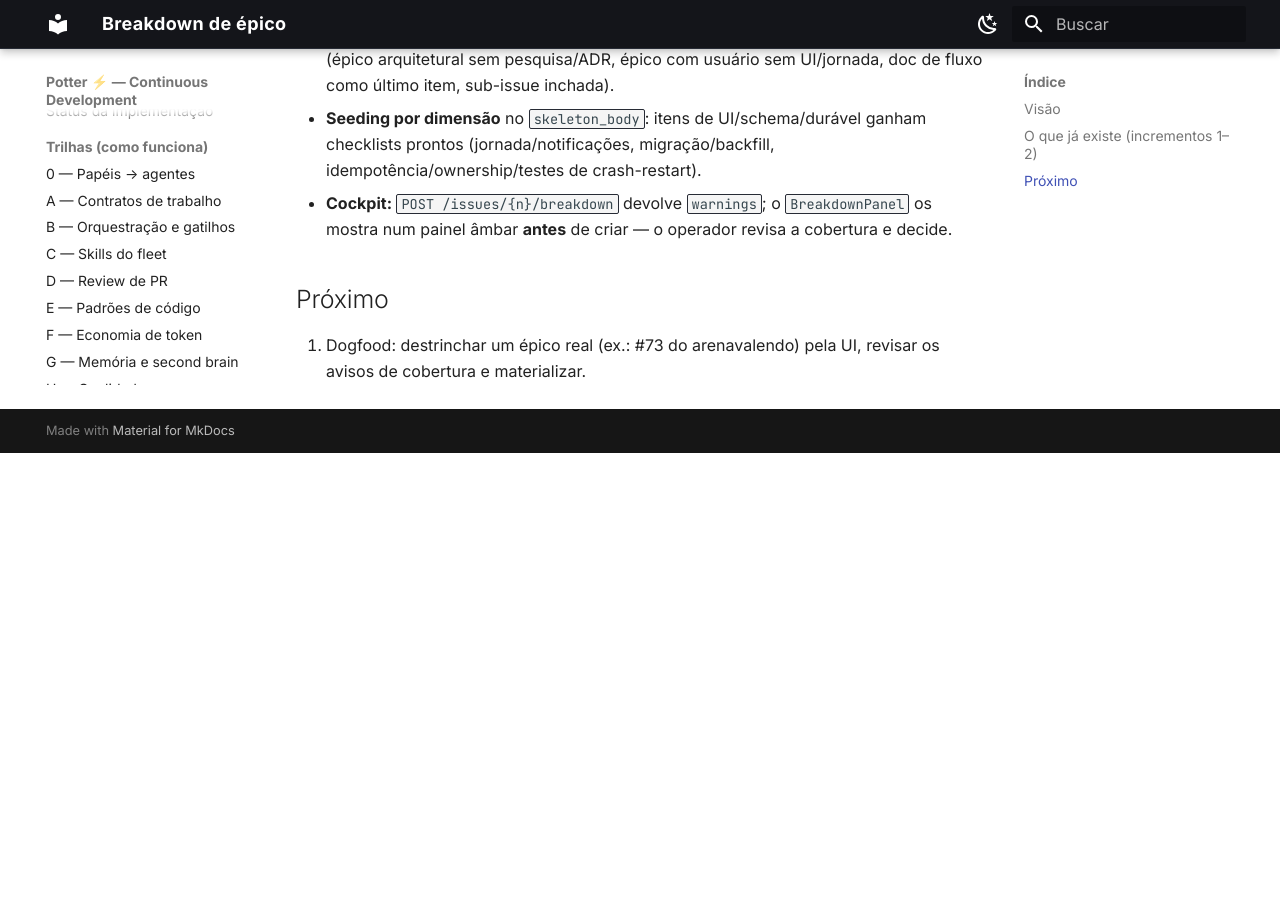
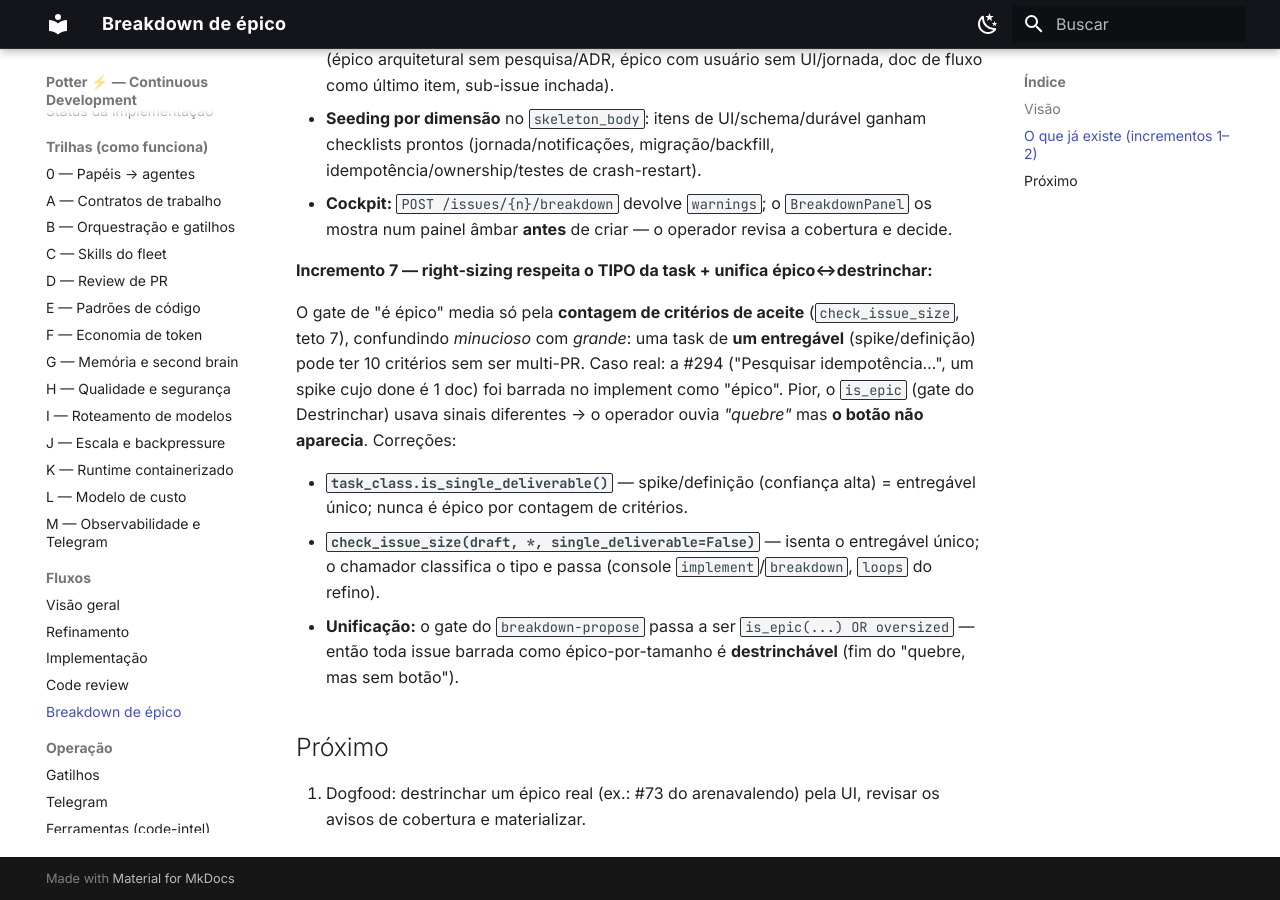
Before and after one commit to CenturyBoys/roboto, an MkDocs documentation site: the page built from docs/fluxos/04-breakdown-epico.md, in a window 1280 px wide and 900 px high, scrolled down 4029 px. Built offline with MkDocs 1.6.1 and Material for MkDocs 9.7.7, drawn with Linux system fonts in a browser that asks for light colours; before the commit the page ends 4482 px from its top, so only the background shows below that.

Commit message:
docs(breakdown): right-sizing respeita tipo + unifica épico↔destrinchar (inc. 7)

```diff
--- a/docs/fluxos/04-breakdown-epico.md
+++ b/docs/fluxos/04-breakdown-epico.md
@@ -110,7 +110,22 @@ inchados. As correções tornam a cobertura **estrutural**, não dependente do m
 - **Cockpit:** `POST /issues/{n}/breakdown` devolve `warnings`; o `BreakdownPanel` os mostra num
   painel âmbar **antes** de criar — o operador revisa a cobertura e decide.
 
+**Incremento 7 — right-sizing respeita o TIPO da task + unifica épico↔destrinchar:**
+
+O gate de "é épico" media só pela **contagem de critérios de aceite** (`check_issue_size`, teto 7),
+confundindo *minucioso* com *grande*: uma task de **um entregável** (spike/definição) pode ter 10
+critérios sem ser multi-PR. Caso real: a #294 ("Pesquisar idempotência…", um spike cujo done é 1
+doc) foi barrada no implement como "épico". Pior, o `is_epic` (gate do Destrinchar) usava sinais
+diferentes → o operador ouvia *"quebre"* mas **o botão não aparecia**. Correções:
+
+- **`task_class.is_single_deliverable()`** — spike/definição (confiança alta) = entregável único;
+  nunca é épico por contagem de critérios.
+- **`check_issue_size(draft, *, single_deliverable=False)`** — isenta o entregável único; o chamador
+  classifica o tipo e passa (console `implement`/`breakdown`, `loops` do refino).
+- **Unificação:** o gate do `breakdown-propose` passa a ser `is_epic(...) OR oversized` — então toda
+  issue barrada como épico-por-tamanho é **destrinchável** (fim do "quebre, mas sem botão").
+
 ## Próximo
 
-7. Dogfood: destrinchar um épico real (ex.: #73 do arenavalendo) pela UI, revisar os avisos de
+8. Dogfood: destrinchar um épico real (ex.: #73 do arenavalendo) pela UI, revisar os avisos de
    cobertura e materializar.
```
